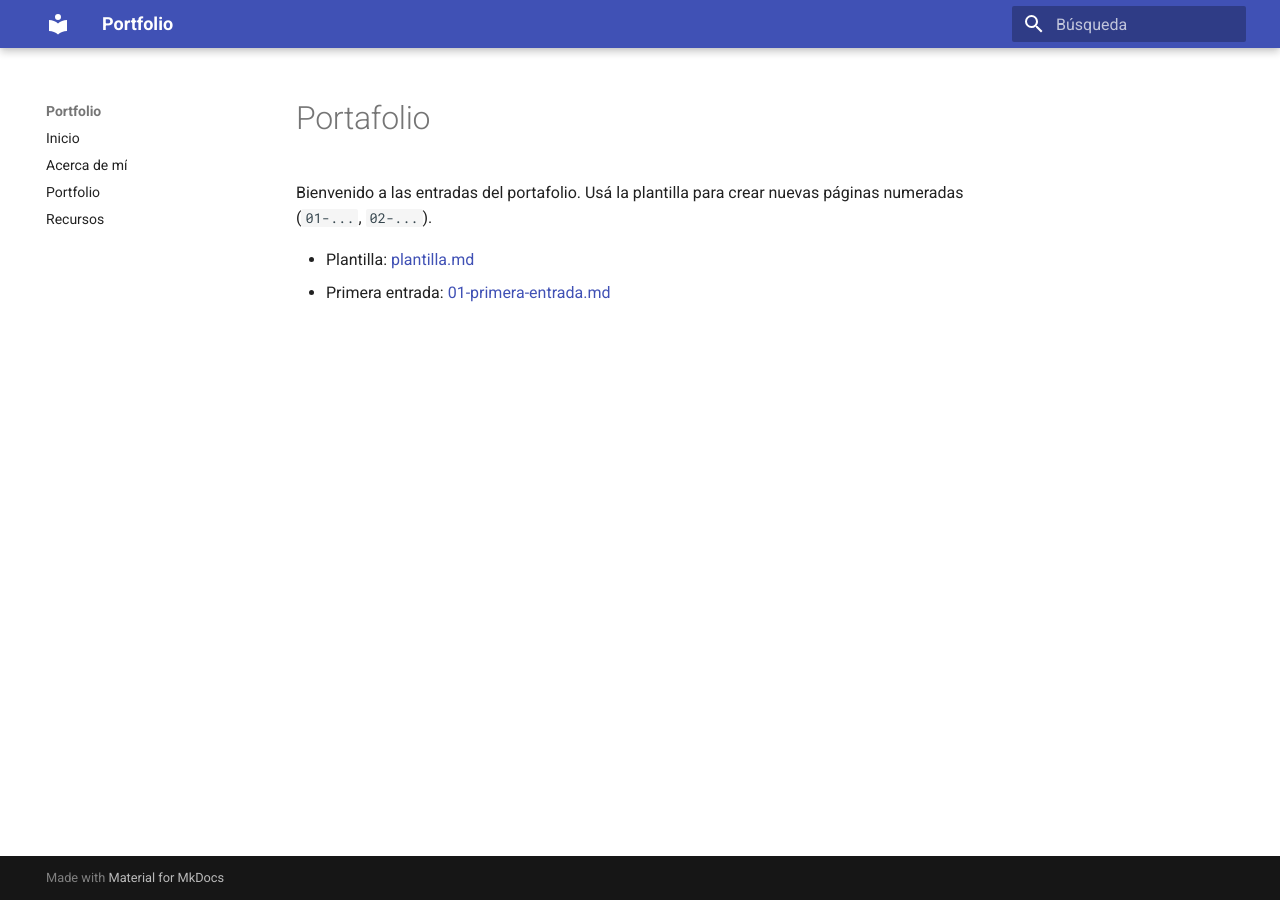
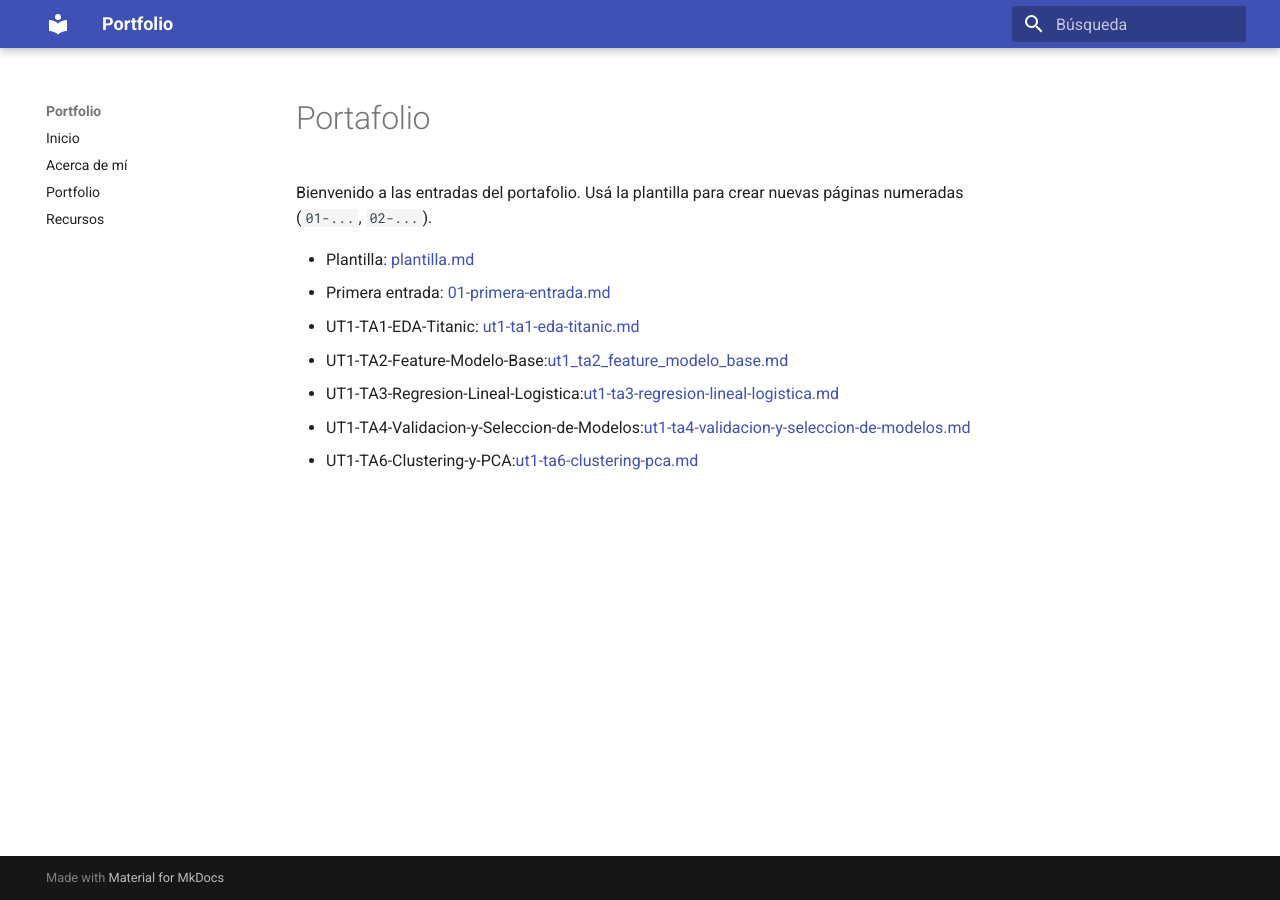
Before and after one commit to JPAmorin/portafolio-ia, an MkDocs documentation site: the page built from docs/portfolio/index.md, in a window 1280 px wide. Built offline with MkDocs 1.6.1 and Material for MkDocs 9.7.7, drawn with Linux system fonts in a browser that asks for light colours.

Commit message:
Update index.md

```diff
--- a/docs/portfolio/index.md
+++ b/docs/portfolio/index.md
@@ -10,3 +10,8 @@ Bienvenido a las entradas del portafolio. Usá la plantilla para crear nuevas p
 
 - Plantilla: [plantilla.md](plantilla.md)
 - Primera entrada: [01-primera-entrada.md](01-primera-entrada.md)
+- UT1-TA1-EDA-Titanic: [ut1-ta1-eda-titanic.md](ut1-ta1-eda-titanic.md)
+- UT1-TA2-Feature-Modelo-Base:[ut1_ta2_feature_modelo_base.md](ut1_ta2_feature_modelo_base.md)
+- UT1-TA3-Regresion-Lineal-Logistica:[ut1-ta3-regresion-lineal-logistica.md](ut1-ta3-regresion-lineal-logistica.md)
+- UT1-TA4-Validacion-y-Seleccion-de-Modelos:[ut1-ta4-validacion-y-seleccion-de-modelos.md](ut1-ta4-validacion-y-seleccion-de-modelos.md)
+- UT1-TA6-Clustering-y-PCA:[ut1-ta6-clustering-pca.md](ut1-ta6-clustering-pca.md)
```
